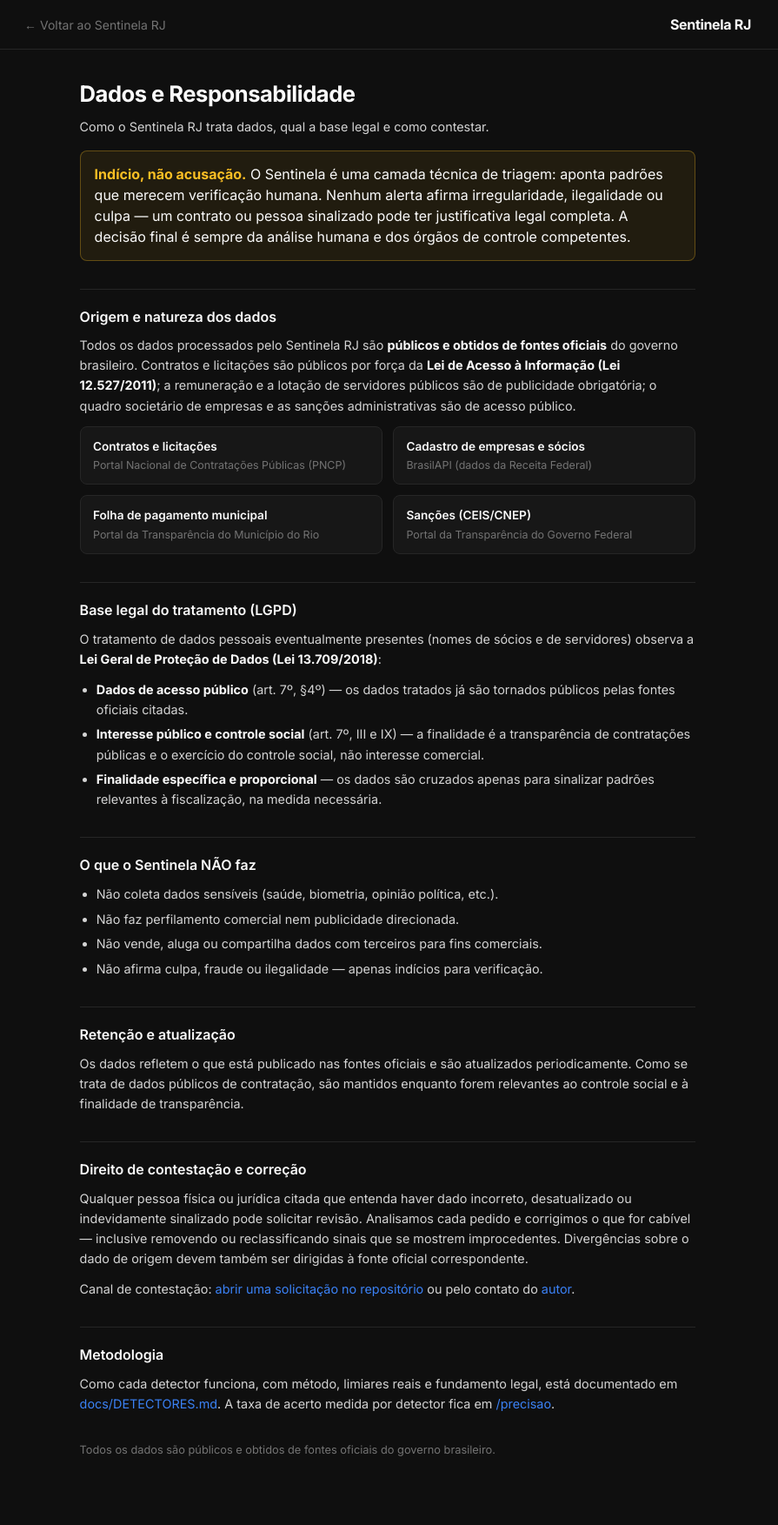
After one commit to simoesleandro/sentinela-rj, a Flask app: page /dados in a window 1280 px wide. The commit adds this page. Shown: the whole page at 87% size, without its empty margins (194-1089 px from the left). Run offline with Flask 3, Linux system fonts and the light colour scheme; some libraries are stand-ins or nearby versions.

Commit message:
feat: paginas de dados/LGPD (6.1) e precisao medida (1.1)
/dados: base legal do tratamento (LGPD art. 7 §4/III/IX, LAI), fontes,
o que NAO faz, retencao, direito de contestacao e link da metodologia.
Atende o pilar institucional do roadmap (6.1).

/precisao + /api/precisao: taxa de acerto por detector calculada da triagem
REAL (confirmados/(confirmados+descartados)), com piso de 10 rotulados por
detector — abaixo disso mostra 'amostra insuficiente' em vez de numero nao
confiavel. Estrutura do roadmap 1.1: a pagina se autoalimenta conforme a
triagem humana avanca (hoje 2 rotulados, tudo insuficiente — estado honesto).

Blueprint routes/institucional.py; links no Sobre do dashboard. 4 testes
novos (317 no total), lint limpo.

Co-Authored-By: Claude Fable 5 <noreply@anthropic.com>

```diff
--- /dev/null
+++ b/routes/institucional.py
@@ -0,0 +1,73 @@
+"""Páginas institucionais — transparência de dados (LGPD) e precisão medida.
+
+- /dados     : base legal do tratamento, fontes, retenção, contestação (roadmap 6.1)
+- /precisao  : taxa de acerto por detector, calculada da triagem real (roadmap 1.1)
+"""
+from flask import Blueprint, jsonify, render_template
+
+import web_app as core
+
+bp = Blueprint("institucional", __name__)
+
+# Mínimo de alertas rotulados (confirmado + descartado) para exibir uma taxa —
+# abaixo disso o número não é confiável e mostramos "amostra insuficiente".
+_MIN_AMOSTRA_PRECISAO = 10
+
+
+@bp.route("/dados")
+def dados_page():
+    return render_template("dados.html")
+
+
+@bp.route("/precisao")
+def precisao_page():
+    return render_template("precisao.html")
+
+
+@bp.route("/api/precisao")
+def api_precisao():
+    """Precisão por detector = confirmados / (confirmados + descartados).
+
+    Lê a triagem real (coluna alertas.status). Só reporta a taxa quando há
+    amostra rotulada suficiente; senão devolve status='amostra_insuficiente'.
+    """
+    db = core.get_db()
+    try:
+        rows = db.execute(
+            """
+            SELECT tipo,
+                   COUNT(*) AS total,
+                   SUM(CASE WHEN status = 'confirmado' THEN 1 ELSE 0 END) AS confirmados,
+                   SUM(CASE WHEN status = 'descartado' THEN 1 ELSE 0 END) AS descartados,
+                   SUM(CASE WHEN COALESCE(status, 'aberto') IN ('aberto', 'investigando')
+                            THEN 1 ELSE 0 END) AS pendentes
+            FROM alertas
+            GROUP BY tipo
+            ORDER BY total DESC
+            """
+        ).fetchall()
+
+        itens = []
+        rotulados_total = 0
+        for r in rows:
+            d = dict(r)
+            rotulados = (d["confirmados"] or 0) + (d["descartados"] or 0)
+            rotulados_total += rotulados
+            if rotulados >= _MIN_AMOSTRA_PRECISAO:
+                d["precisao"] = round(d["confirmados"] / rotulados, 3)
+                d["amostra_status"] = "medida"
+            else:
+                d["precisao"] = None
+                d["amostra_status"] = "amostra_insuficiente"
+            d["rotulados"] = rotulados
+            itens.append(d)
+
+        return jsonify({
+            "itens": itens,
+            "min_amostra": _MIN_AMOSTRA_PRECISAO,
+            "rotulados_total": rotulados_total,
+        })
+    except Exception as exc:
+        return jsonify({"error": str(exc)}), 500
+    finally:
+        db.close()
--- /dev/null
+++ b/templates/dados.html
@@ -0,0 +1,135 @@
+<!DOCTYPE html>
+<html lang="pt-BR">
+<head>
+  <meta charset="UTF-8">
+  <meta name="viewport" content="width=device-width, initial-scale=1.0">
+  <title>Dados e Responsabilidade — Sentinela RJ</title>
+  <link rel="preconnect" href="https://fonts.googleapis.com">
+  <link rel="preconnect" href="https://fonts.gstatic.com" crossorigin>
+  <link href="https://fonts.googleapis.com/css2?family=Inter:wght@400;500;600;700&display=swap" rel="stylesheet">
+  <link rel="stylesheet" href="/static/style.css">
+  <style>
+    .pg-header {
+      padding: 1rem max(2rem, calc((100% - 900px) / 2 + 2rem));
+      border-bottom: 1px solid var(--border);
+      display: flex; align-items: center; justify-content: space-between;
+    }
+    .back-link { color: var(--muted); text-decoration: none; font-size: 0.875rem; }
+    .back-link:hover { color: var(--text); }
+    .pg-brand { font-weight: 700; font-size: 1rem; letter-spacing: -0.02em; }
+    .pg-main { max-width: 760px; margin: 0 auto; padding: 2rem max(1.5rem, 2vw) 4rem; }
+    .pg-main h1 { font-size: 1.6rem; font-weight: 700; letter-spacing: -0.02em; margin-bottom: 0.4rem; }
+    .pg-sub { color: var(--muted); font-size: 0.9rem; margin-bottom: 2rem; }
+    .pg-main h2 {
+      font-size: 1rem; font-weight: 600; margin: 2rem 0 0.6rem; padding-top: 1.2rem;
+      border-top: 1px solid var(--border);
+    }
+    .pg-main p, .pg-main li { font-size: 0.9rem; line-height: 1.6; color: #d4d4d4; }
+    .pg-main p { margin-bottom: 0.75rem; }
+    .pg-main ul { padding-left: 1.2rem; margin-bottom: 0.75rem; }
+    .pg-main li { margin-bottom: 0.35rem; }
+    .pg-main a { color: var(--blue); text-decoration: none; }
+    .pg-main a:hover { text-decoration: underline; }
+    .pg-main strong { color: var(--text); }
+    .callout {
+      background: rgba(251,191,36,0.08); border: 1px solid rgba(251,191,36,0.3);
+      border-radius: 8px; padding: 0.9rem 1rem; margin: 1rem 0;
+    }
+    .callout strong { color: #fbbf24; }
+    .fonte-grid { display: grid; grid-template-columns: 1fr 1fr; gap: 0.75rem; margin: 0.5rem 0 1rem; }
+    .fonte-card { background: var(--surface); border: 1px solid var(--border); border-radius: 8px; padding: 0.75rem 0.9rem; }
+    .fonte-card dt { font-weight: 600; color: var(--text); font-size: 0.85rem; margin-bottom: 0.2rem; }
+    .fonte-card dd { color: var(--muted); font-size: 0.78rem; line-height: 1.45; margin: 0; }
+    @media (max-width: 620px) { .fonte-grid { grid-template-columns: 1fr; } }
+  </style>
+</head>
+<body>
+  <header class="pg-header">
+    <a href="/dashboard" class="back-link">← Voltar ao Sentinela RJ</a>
+    <span class="pg-brand">Sentinela RJ</span>
+  </header>
+
+  <main class="pg-main">
+    <h1>Dados e Responsabilidade</h1>
+    <p class="pg-sub">Como o Sentinela RJ trata dados, qual a base legal e como contestar.</p>
+
+    <div class="callout">
+      <strong>Indício, não acusação.</strong> O Sentinela é uma camada técnica de
+      triagem: aponta padrões que merecem verificação humana. Nenhum alerta afirma
+      irregularidade, ilegalidade ou culpa — um contrato ou pessoa sinalizado pode
+      ter justificativa legal completa. A decisão final é sempre da análise humana e
+      dos órgãos de controle competentes.
+    </div>
+
+    <h2>Origem e natureza dos dados</h2>
+    <p>
+      Todos os dados processados pelo Sentinela RJ são <strong>públicos e obtidos de
+      fontes oficiais</strong> do governo brasileiro. Contratos e licitações são
+      públicos por força da <strong>Lei de Acesso à Informação (Lei 12.527/2011)</strong>;
+      a remuneração e a lotação de servidores públicos são de publicidade obrigatória;
+      o quadro societário de empresas e as sanções administrativas são de acesso público.
+    </p>
+
+    <div class="fonte-grid">
+      <dl class="fonte-card"><dt>Contratos e licitações</dt><dd>Portal Nacional de Contratações Públicas (PNCP)</dd></dl>
+      <dl class="fonte-card"><dt>Cadastro de empresas e sócios</dt><dd>BrasilAPI (dados da Receita Federal)</dd></dl>
+      <dl class="fonte-card"><dt>Folha de pagamento municipal</dt><dd>Portal da Transparência do Município do Rio</dd></dl>
+      <dl class="fonte-card"><dt>Sanções (CEIS/CNEP)</dt><dd>Portal da Transparência do Governo Federal</dd></dl>
+    </div>
+
+    <h2>Base legal do tratamento (LGPD)</h2>
+    <p>
+      O tratamento de dados pessoais eventualmente presentes (nomes de sócios e de
+      servidores) observa a <strong>Lei Geral de Proteção de Dados (Lei 13.709/2018)</strong>:
+    </p>
+    <ul>
+      <li><strong>Dados de acesso público</strong> (art. 7º, §4º) — os dados tratados já
+        são tornados públicos pelas fontes oficiais citadas.</li>
+      <li><strong>Interesse público e controle social</strong> (art. 7º, III e IX) — a
+        finalidade é a transparência de contratações públicas e o exercício do controle
+        social, não interesse comercial.</li>
+      <li><strong>Finalidade específica e proporcional</strong> — os dados são cruzados
+        apenas para sinalizar padrões relevantes à fiscalização, na medida necessária.</li>
+    </ul>
+
+    <h2>O que o Sentinela NÃO faz</h2>
+    <ul>
+      <li>Não coleta dados sensíveis (saúde, biometria, opinião política, etc.).</li>
+      <li>Não faz perfilamento comercial nem publicidade direcionada.</li>
+      <li>Não vende, aluga ou compartilha dados com terceiros para fins comerciais.</li>
+      <li>Não afirma culpa, fraude ou ilegalidade — apenas indícios para verificação.</li>
+    </ul>
+
+    <h2>Retenção e atualização</h2>
+    <p>
+      Os dados refletem o que está publicado nas fontes oficiais e são atualizados
+      periodicamente. Como se trata de dados públicos de contratação, são mantidos
+      enquanto forem relevantes ao controle social e à finalidade de transparência.
+    </p>
+
+    <h2>Direito de contestação e correção</h2>
+    <p>
+      Qualquer pessoa física ou jurídica citada que entenda haver dado incorreto,
+      desatualizado ou indevidamente sinalizado pode solicitar revisão. Analisamos
+      cada pedido e corrigimos o que for cabível — inclusive removendo ou reclassificando
+      sinais que se mostrem improcedentes. Divergências sobre o dado de origem devem
+      também ser dirigidas à fonte oficial correspondente.
+    </p>
+    <p>
+      Canal de contestação: <a href="https://github.com/simoesleandro/sentinela-rj/issues">abrir uma solicitação no repositório</a>
+      ou pelo contato do <a href="https://github.com/simoesleandro">autor</a>.
+    </p>
+
+    <h2>Metodologia</h2>
+    <p>
+      Como cada detector funciona, com método, limiares reais e fundamento legal, está
+      documentado em <a href="https://github.com/simoesleandro/sentinela-rj/blob/main/docs/DETECTORES.md">docs/DETECTORES.md</a>.
+      A taxa de acerto medida por detector fica em <a href="/precisao">/precisao</a>.
+    </p>
+
+    <p style="margin-top:2rem;color:var(--muted);font-size:0.8rem">
+      Todos os dados são públicos e obtidos de fontes oficiais do governo brasileiro.
+    </p>
+  </main>
+</body>
+</html>
--- a/templates/index.html
+++ b/templates/index.html
@@ -450,6 +450,12 @@
       <h3>Limitações</h3>
       <p>Este sistema identifica <em>padrões estatísticos</em> que merecem atenção. Uma anomalia detectada não significa necessariamente irregularidade — pode haver justificativas legais para qualquer contrato. O Sentinela RJ é uma ferramenta de transparência, não de acusação.</p>
 
+      <h3>Transparência e responsabilidade</h3>
+      <p>
+        <a href="/precisao">📊 Precisão medida</a> — taxa de acerto de cada detector, calculada da triagem real ·
+        <a href="/dados">🔒 Dados e responsabilidade</a> — base legal (LGPD), fontes e como contestar
+      </p>
+
       <h3>Fonte de dados</h3>
       <p>Portal Nacional de Contratações Públicas (PNCP) · <a href="https://pncp.gov.br" target="_blank" rel="noopener">pncp.gov.br</a></p>
     </section>
--- a/web_app.py
+++ b/web_app.py
@@ -197,6 +197,7 @@ from routes.casos import bp as casos_bp
 from routes.conflitos import bp as conflitos_bp
 from routes.exportacao import bp as exportacao_bp
 from routes.fornecedores import bp as fornecedores_bp
+from routes.institucional import bp as institucional_bp
 from routes.painel import bp as painel_bp
 from routes.watchlists import bp as watchlists_bp
 
@@ -205,6 +206,7 @@ app.register_blueprint(casos_bp)
 app.register_blueprint(conflitos_bp)
 app.register_blueprint(exportacao_bp)
 app.register_blueprint(fornecedores_bp)
+app.register_blueprint(institucional_bp)
 app.register_blueprint(painel_bp)
 app.register_blueprint(watchlists_bp)
 
```
Also changed, not shown: templates/precisao.html (added, +143 -0 lines), tests/test_precisao_api.py (added, +87 -0 lines).
